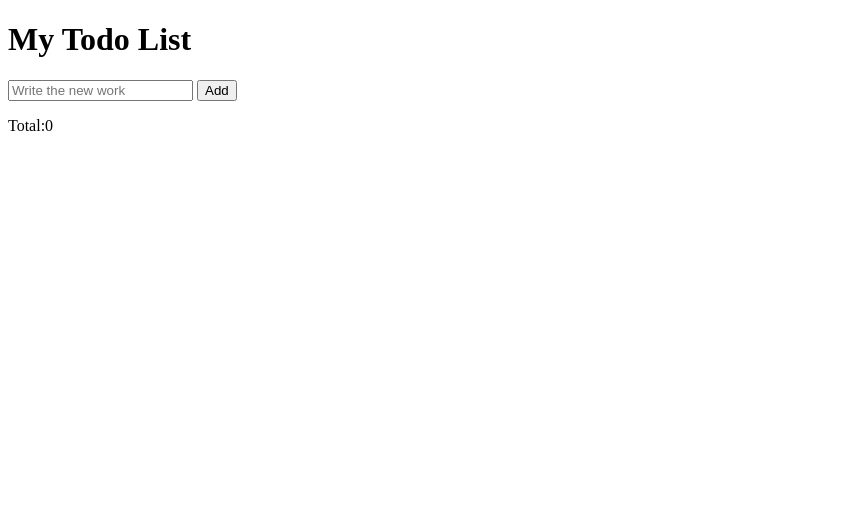
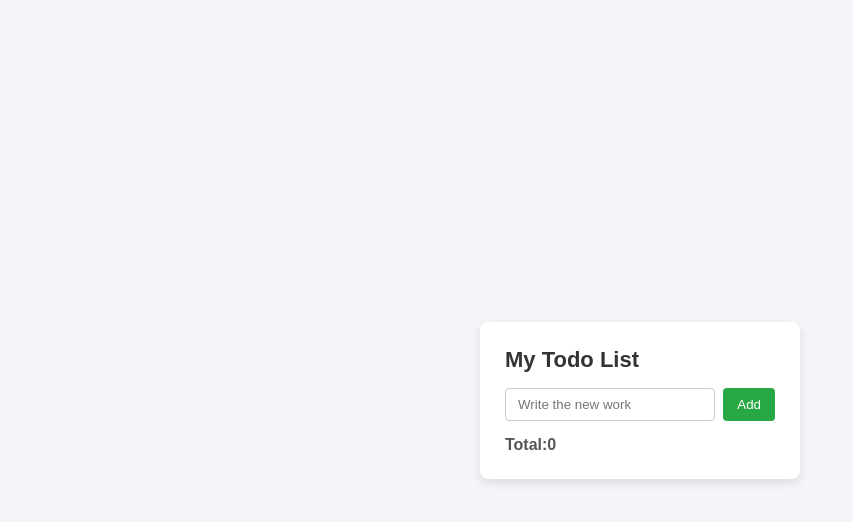
Before and after one commit to mdshahriarfahim/todo-app, a plain HTML site: page index.html in a window 1280 px wide. Shown: the whole page, without its empty margins (0-853 px from the left). Drawn offline with Linux system fonts and the light colour scheme.

```diff
--- a/index.html
+++ b/index.html
@@ -4,7 +4,7 @@
     <meta charset="UTF-8">
     <meta name="viewport" content="width=device-width, initial-scale=1.0">
     <title>Todo App</title>
-    <link rel="stylesheet" href="/Todo App/style.css"/>
+    <link rel="stylesheet" href="/style.css"/>
 </head>
 <body>
     <div class="container">
@@ -17,3 +17,7 @@
         <ul id="todoList"></ul>
         <p id="count">Total:0</p>
     </div>
+
+ <script src="/Todo App/script.js"></script>
+</body>
+</html>
--- /dev/null
+++ b/style.css
@@ -0,0 +1,73 @@
+* {
+    margin: 0;
+    padding: 0;
+    box-sizing: border-box;
+    font-family: Arial, sans-serif;
+}
+
+body {
+    background-color: #f4f4f9;
+    display: flex;
+    justify-content: center;
+    align-items: center;
+    height: 100vh;
+}
+
+.container {
+    background: #fff;
+    padding: 25px;
+    border-radius: 8px;
+    box-shadow: 0 4px 10px rgba(0,0,0,0.1);
+    width: 320px;
+}
+
+h1 {
+    font-size: 22px;
+    margin-bottom: 15px;
+    color: #333;
+}
+
+.input-group {
+    display: flex;
+    gap: 8px;
+    margin-bottom: 15px;
+}
+
+input {
+    flex: 1;
+    padding: 8px 12px;
+    border: 1px solid #ccc;
+    border-radius: 4px;
+    outline: none;
+}
+
+button {
+    padding: 8px 14px;
+    background-color: #28a745;
+    color: white;
+    border: none;
+    border-radius: 4px;
+    cursor: pointer;
+}
+
+button:hover {
+    background-color: #218838;
+}
+
+ul {
+    list-style: none;
+    margin-bottom: 15px;
+}
+
+li {
+    background: #e9ecef;
+    padding: 8px 12px;
+    border-radius: 4px;
+    margin-bottom: 6px;
+    word-break: break-all;
+}
+
+#count {
+    font-weight: bold;
+    color: #555;
+}
```
